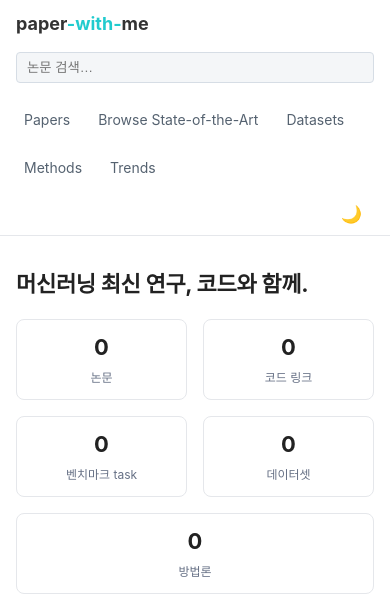
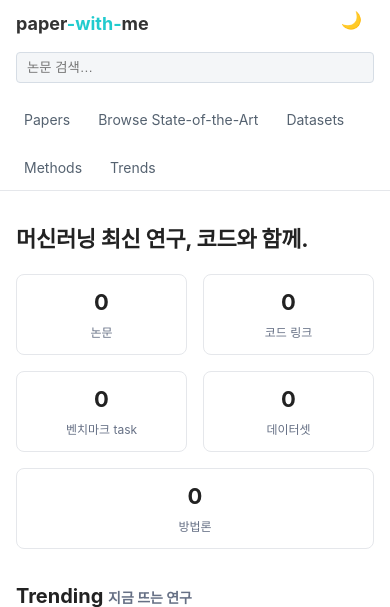
Before and after one commit to DaeSeokSong/paper-with-me, a FastAPI app: page / in a window 390 px wide. Shown: the top 607 px of the page. Run offline with FastAPI, Linux system fonts and the light colour scheme; data comes from the database, SQL or seed files in the repository; data that the repository does not hold is empty.

Commit message:
모바일 헤더 정리: 테마 토글을 브랜드 줄 우측에 고정
640px 이하에서 토글이 flex 줄바꿈으로 단독 줄을 차지해 헤더가
불필요하게 높아지던 문제. 이 배포는 강화된 자동 추출로 정화된
스냅샷(오염 30행 → 검증 통과 3행)도 라이브에 반영한다.

Co-Authored-By: Claude Fable 5 <noreply@anthropic.com>
Claude-Session: https://claude.ai/code/session_01F4ntYcHJF7WjRLz9xpQnZQ

```diff
--- a/app/templates/base.html
+++ b/app/templates/base.html
@@ -172,11 +172,13 @@
     main { padding: 16px; }
     h1 { font-size: 22px; }
     header { padding: 0 16px; }
-    header .inner { gap: 4px 12px; }
+    header .inner { gap: 4px 12px; position: relative; }
     header a.brand { padding: 10px 0; }
     /* 모바일 터치 타겟 확보 — 메뉴·토글이 엄지로 눌리는 크기여야 한다 */
     header nav a { padding: 12px 8px; }
-    #theme-toggle { padding: 12px; }
+    /* 토글이 단독 줄을 차지하지 않도록 브랜드 줄 우측에 고정 */
+    #theme-toggle { padding: 12px; position: absolute; top: 0; right: 0;
+                    margin-left: 0; }
     header form { margin-left: 0; width: 100%; padding-bottom: 10px; }
     header input { width: 100%; max-width: none; }
     .stats { gap: 16px; }
```
